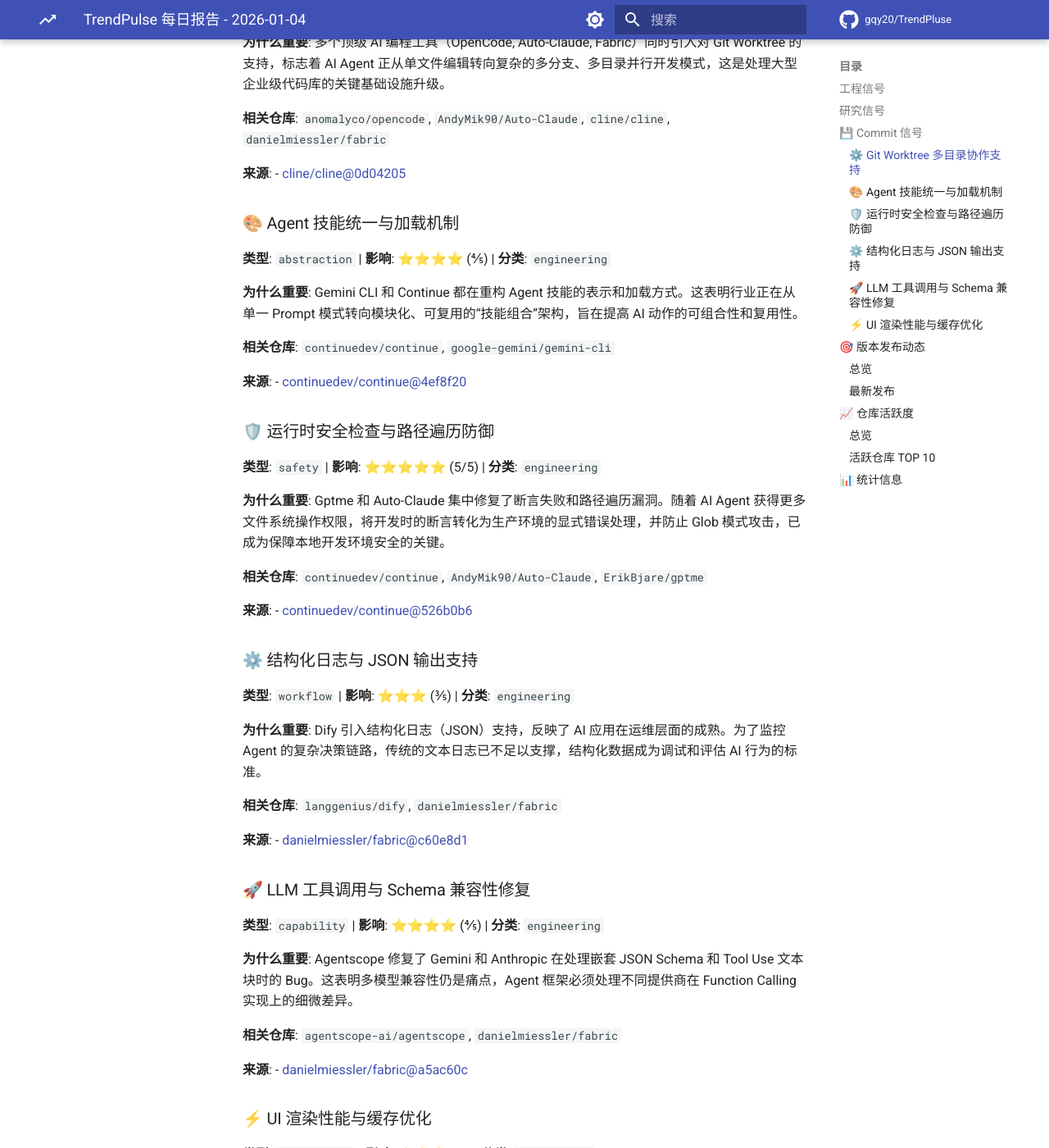
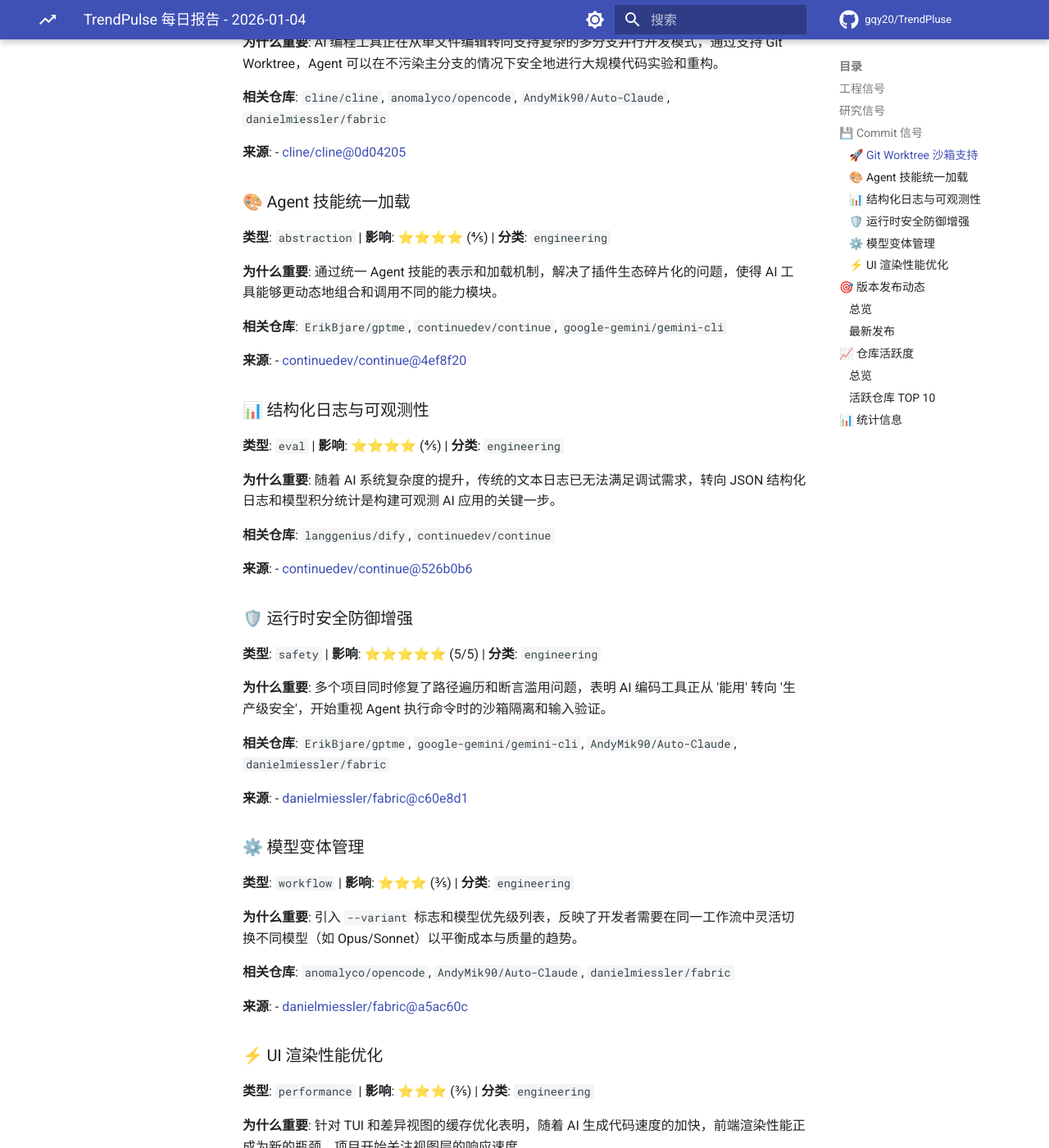
Before and after one commit to gqy20/TrendPluse, an MkDocs documentation site: the page built from docs/reports/report-2026-01-04.md, in a window 1280 px wide and 1400 px high, scrolled down 626 px. Shown: the whole window at 82% size. Built offline with MkDocs 1.6.1 and Material for MkDocs 9.7.7, drawn with Linux system fonts in a browser that asks for light colours; nearby versions of some CDN libraries; library files that are not in the unit come from our copies; comment, search, counter and statistics services are not loaded; some of the changed text lies outside the part shown.

Commit message:
docs: update daily trend report [skip ci]

```diff
--- a/docs/reports/report-2026-01-04.md
+++ b/docs/reports/report-2026-01-04.md
@@ -11,73 +11,73 @@
 暂无信号。
 ## 💾 Commit 信号
 
-### ⚙️ Git Worktree 多目录协作支持
+### 🚀 Git Worktree 沙箱支持
 
-**类型**: `workflow` | **影响**: ⭐⭐⭐⭐⭐ (5/5) | **分类**: `engineering`
+**类型**: `capability` | **影响**: ⭐⭐⭐⭐⭐ (5/5) | **分类**: `engineering`
 
-**为什么重要**: 多个顶级 AI 编程工具（OpenCode, Auto-Claude, Fabric）同时引入对 Git Worktree 的支持，标志着 AI Agent 正从单文件编辑转向复杂的多分支、多目录并行开发模式，这是处理大型企业级代码库的关键基础设施升级。
+**为什么重要**: AI 编程工具正在从单文件编辑转向支持复杂的多分支并行开发模式，通过支持 Git Worktree，Agent 可以在不污染主分支的情况下安全地进行大规模代码实验和重构。
 
-**相关仓库**: `anomalyco/opencode`, `AndyMik90/Auto-Claude`, `cline/cline`, `danielmiessler/fabric`
+**相关仓库**: `cline/cline`, `anomalyco/opencode`, `AndyMik90/Auto-Claude`, `danielmiessler/fabric`
 
 **来源**:
 - [cline/cline@0d04205](https://github.com/cline/cline/commit/0d04205dc4194c54e4bf424d2dc80f2fe1697e98)
 
 
-### 🎨 Agent 技能统一与加载机制
+### 🎨 Agent 技能统一加载
 
 **类型**: `abstraction` | **影响**: ⭐⭐⭐⭐ (4/5) | **分类**: `engineering`
 
-**为什么重要**: Gemini CLI 和 Continue 都在重构 Agent 技能的表示和加载方式。这表明行业正在从单一 Prompt 模式转向模块化、可复用的“技能组合”架构，旨在提高 AI 动作的可组合性和复用性。
+**为什么重要**: 通过统一 Agent 技能的表示和加载机制，解决了插件生态碎片化的问题，使得 AI 工具能够更动态地组合和调用不同的能力模块。
 
-**相关仓库**: `continuedev/continue`, `google-gemini/gemini-cli`
+**相关仓库**: `ErikBjare/gptme`, `continuedev/continue`, `google-gemini/gemini-cli`
 
 **来源**:
 - [continuedev/continue@4ef8f20](https://github.com/continuedev/continue/commit/4ef8f201e9a7c94d77cea7de2f936361fa926361)
 
 
-### 🛡️ 运行时安全检查与路径遍历防御
+### 📊 结构化日志与可观测性
 
-**类型**: `safety` | **影响**: ⭐⭐⭐⭐⭐ (5/5) | **分类**: `engineering`
+**类型**: `eval` | **影响**: ⭐⭐⭐⭐ (4/5) | **分类**: `engineering`
 
-**为什么重要**: Gptme 和 Auto-Claude 集中修复了断言失败和路径遍历漏洞。随着 AI Agent 获得更多文件系统操作权限，将开发时的断言转化为生产环境的显式错误处理，并防止 Glob 模式攻击，已成为保障本地开发环境安全的关键。
+**为什么重要**: 随着 AI 系统复杂度的提升，传统的文本日志已无法满足调试需求，转向 JSON 结构化日志和模型积分统计是构建可观测 AI 应用的关键一步。
 
-**相关仓库**: `continuedev/continue`, `AndyMik90/Auto-Claude`, `ErikBjare/gptme`
+**相关仓库**: `langgenius/dify`, `continuedev/continue`
 
 **来源**:
 - [continuedev/continue@526b0b6](https://github.com/continuedev/continue/commit/526b0b6672abe22567a7f54ed8274e00db19824e)
 
 
-### ⚙️ 结构化日志与 JSON 输出支持
+### 🛡️ 运行时安全防御增强
 
-**类型**: `workflow` | **影响**: ⭐⭐⭐ (3/5) | **分类**: `engineering`
+**类型**: `safety` | **影响**: ⭐⭐⭐⭐⭐ (5/5) | **分类**: `engineering`
 
-**为什么重要**: Dify 引入结构化日志（JSON）支持，反映了 AI 应用在运维层面的成熟。为了监控 Agent 的复杂决策链路，传统的文本日志已不足以支撑，结构化数据成为调试和评估 AI 行为的标准。
+**为什么重要**: 多个项目同时修复了路径遍历和断言滥用问题，表明 AI 编码工具正从 '能用' 转向 '生产级安全'，开始重视 Agent 执行命令时的沙箱隔离和输入验证。
 
-**相关仓库**: `langgenius/dify`, `danielmiessler/fabric`
+**相关仓库**: `ErikBjare/gptme`, `google-gemini/gemini-cli`, `AndyMik90/Auto-Claude`, `danielmiessler/fabric`
 
 **来源**:
 - [danielmiessler/fabric@c60e8d1](https://github.com/danielmiessler/fabric/commit/c60e8d1bf716080bc8c9454d0bf6c586027de56d)
 
 
-### 🚀 LLM 工具调用与 Schema 兼容性修复
+### ⚙️ 模型变体管理
 
-**类型**: `capability` | **影响**: ⭐⭐⭐⭐ (4/5) | **分类**: `engineering`
+**类型**: `workflow` | **影响**: ⭐⭐⭐ (3/5) | **分类**: `engineering`
 
-**为什么重要**: Agentscope 修复了 Gemini 和 Anthropic 在处理嵌套 JSON Schema 和 Tool Use 文本块时的 Bug。这表明多模型兼容性仍是痛点，Agent 框架必须处理不同提供商在 Function Calling 实现上的细微差异。
+**为什么重要**: 引入 `--variant` 标志和模型优先级列表，反映了开发者需要在同一工作流中灵活切换不同模型（如 Opus/Sonnet）以平衡成本与质量的趋势。
 
-**相关仓库**: `agentscope-ai/agentscope`, `danielmiessler/fabric`
+**相关仓库**: `anomalyco/opencode`, `AndyMik90/Auto-Claude`, `danielmiessler/fabric`
 
 **来源**:
 - [danielmiessler/fabric@a5ac60c](https://github.com/danielmiessler/fabric/commit/a5ac60cedf0bfee2ebba4104f32992a831329c70)
 
 
-### ⚡ UI 渲染性能与缓存优化
+### ⚡ UI 渲染性能优化
 
 **类型**: `performance` | **影响**: ⭐⭐⭐ (3/5) | **分类**: `engineering`
 
-**为什么重要**: OpenAI Codex 和 Zed 都在优化 TUI（终端用户界面）的渲染性能（如缓存 Transcript 视图）。随着 AI 对话上下文变长，实时渲染大量文本和 Diff 成为性能瓶颈，优化 UI 响应速度对用户体验至关重要。
+**为什么重要**: 针对 TUI 和差异视图的缓存优化表明，随着 AI 生成代码速度的加快，前端渲染性能正成为新的瓶颈，项目开始关注视图层的响应速度。
 
-**相关仓库**: `openai/codex`, `zed-industries/zed`, `danielmiessler/fabric`
+**相关仓库**: `openai/codex`, `zed-industries/zed`, `anomalyco/opencode`, `danielmiessler/fabric`
 
 **来源**:
 - [danielmiessler/fabric@96ce083](https://github.com/danielmiessler/fabric/commit/96ce0838b5cca3649c4fc76f80feb5d98124b233)
```
Also changed, not shown: other parts of docs/reports/report-2026-01-04.md (+4 -4 lines), docs/reports/index.md (+3 -3 lines), reports/report-2026-01-04.md (+26 -26 lines).
